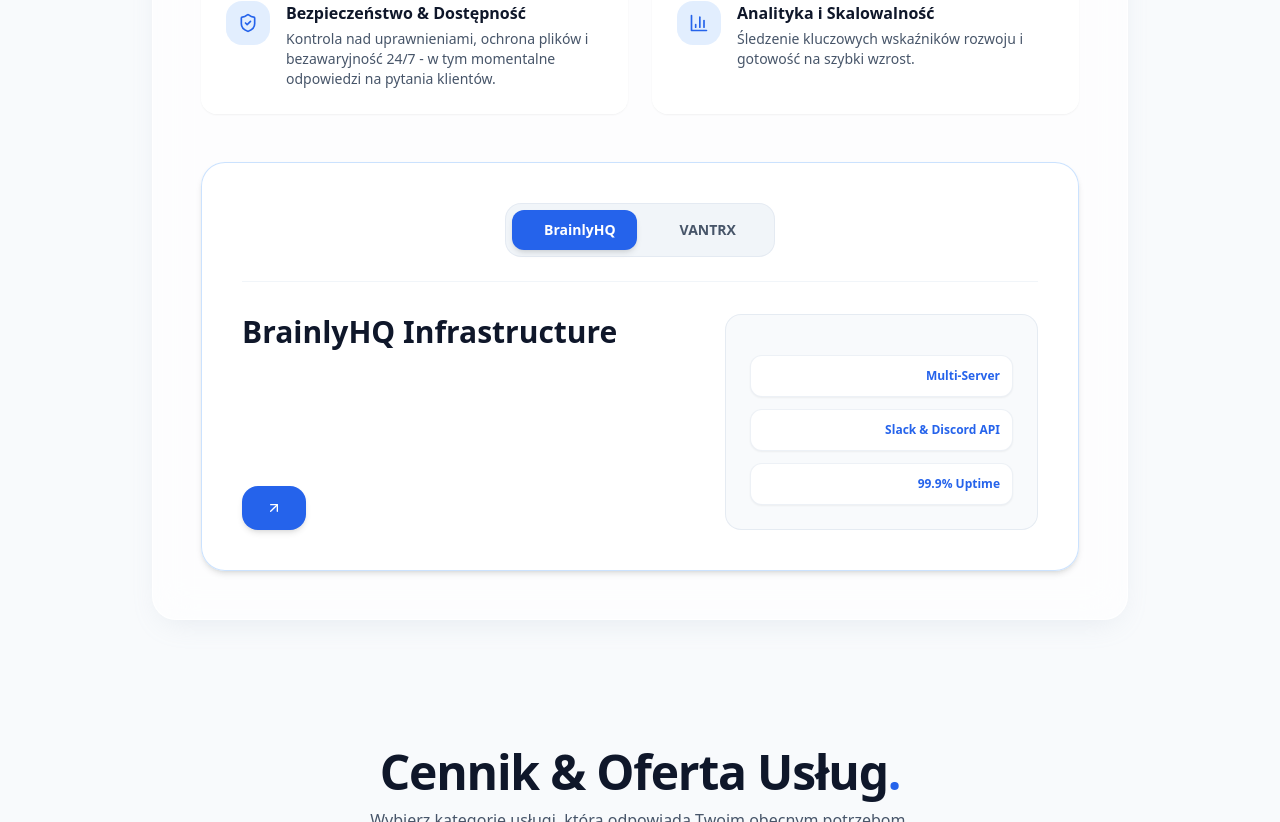
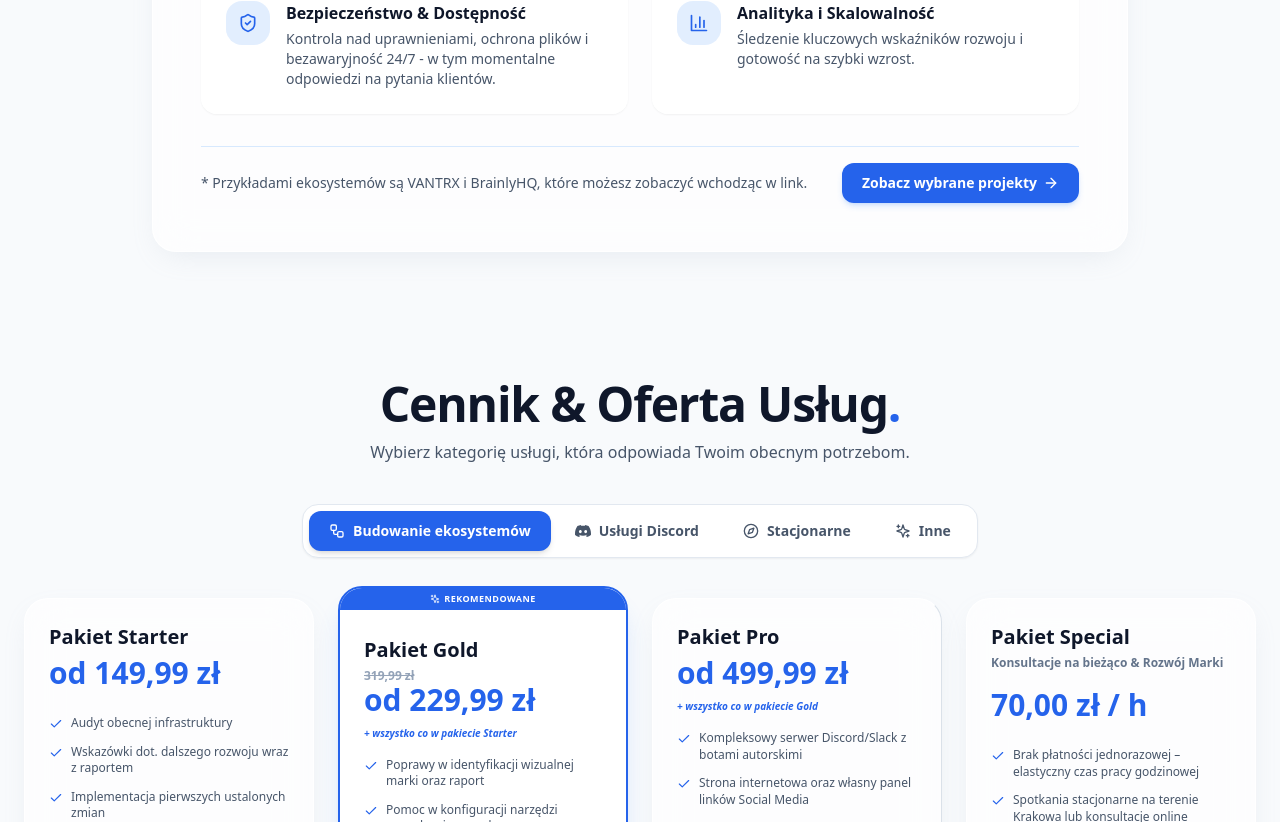
Before and after one commit to Ksperix/ksperix.dev, a Next.js app: page / in a window 1280 px wide. Shown: the part 3718-4540 px from the top of the page. Built offline with nearby package versions, Linux system fonts and the light colour scheme.

Commit message:
Refactor ecosystems section and remove unused data

```diff
--- a/src/app/page.js
+++ b/src/app/page.js
@@ -1,6 +1,7 @@
 'use client';
 
 import React, { useState, useEffect } from 'react';
+import Link from 'next/link';
 import { motion, useScroll, useTransform, AnimatePresence } from 'framer-motion';
 import {
   Server,
@@ -30,7 +31,8 @@
   Laptop,
   Compass,
   ArrowRight,
-  Sparkles
+  Sparkles,
+  Flame
 } from 'lucide-react';
 
 import pl from '../../messages/pl.json';
@@ -123,7 +125,6 @@
   const [activeSection, setActiveSection] = useState('hero');
   const [formData, setFormData] = useState({ name: '', email: '', subject: '', message: '' });
   const [status, setStatus] = useState('idle');
-  const [selectedEcosystem, setSelectedEcosystem] = useState('brainly');
   const [pricingCategory, setPricingCategory] = useState('ecosystems');
 
   const typewriterPhrases = t.Typewriter;
@@ -301,37 +302,6 @@
     { title: t.Ecosystems.p3_title, text: t.Ecosystems.p3_text, icon: ShieldCheck },
     { title: t.Ecosystems.p4_title, text: t.Ecosystems.p4_text, icon: BarChart3 }
   ];
-
-  const ecosystemData = {
-    brainly: {
-      title: "BrainlyHQ Infrastructure",
-      subtitle: t.Ecosystems.brainly_sub,
-      desc: t.Ecosystems.brainly_desc,
-      metrics: [
-        { label: t.Ecosystems.m1_label, value: "Multi-Server" },
-        { label: t.Ecosystems.m2_label, value: "Slack & Discord API" },
-        { label: t.Ecosystems.m3_label, value: "99.9% Uptime" }
-      ],
-      link: "https://discord.brainly.com/products",
-      btnText: t.Ecosystems.brainly_btn,
-      accentBg: "bg-blue-600",
-      accentText: "text-blue-600"
-    },
-    vantrx: {
-      title: "VANTRX Platform",
-      subtitle: t.Ecosystems.vantrx_sub,
-      desc: t.Ecosystems.vantrx_desc,
-      metrics: [
-        { label: t.Ecosystems.m4_label, value: t.Ecosystems.m4_val },
-        { label: t.Ecosystems.m5_label, value: "Private Vault" },
-        { label: t.Ecosystems.m6_label, value: t.Ecosystems.m6_val }
-      ],
-      link: "https://vantrx.pl",
-      btnText: t.Ecosystems.vantrx_btn,
-      accentBg: "bg-purple-600",
-      accentText: "text-purple-600"
-    }
-  };
 
   const specialTier = {
     title: t.Pricing.special_title,
@@ -562,7 +532,7 @@
         </div>
       </section>
 
-      {/* 4. SEKCJA KOMPETENCJE (USUNIĘTO SZARE ZNACZNIKI/TAGI) */}
+      {/* 4. SEKCJA KOMPETENCJE */}
       <section id="services" className="my-32 px-6 max-w-5xl mx-auto scroll-mt-28">
         <div className="mb-12">
           <h2 className="text-3xl sm:text-5xl font-black text-slate-900 tracking-tight">
@@ -603,7 +573,7 @@
         </div>
       </section>
 
-      {/* 5. SEKCJA PROJEKTÓW (NA CAŁĄ SZEROKOŚĆ - SIATKA BLOCZKÓW) */}
+      {/* 5. SEKCJA PROJEKTÓW */}
       <section id="showcase" className="my-32 px-6 max-w-7xl mx-auto scroll-mt-28">
         <div className="mb-12 text-center">
           <h2 className="text-3xl sm:text-5xl font-black text-slate-900 tracking-tight">
@@ -639,7 +609,7 @@
         </div>
       </section>
 
-      {/* 6. WYRÓŻNIONA SEKCJA EKOSYSTEMY */}
+      {/* 6. WYRÓŻNIONA SEKCJA EKOSYSTEMY (BEZ INTERAKTYWNYCH KART, Z GWIAZDKĄ I PRZYCISKIEM) */}
       <section id="ecosystems" className="my-32 px-6 max-w-5xl mx-auto scroll-mt-28">
         <div className="glass-card rounded-3xl p-8 sm:p-12 border border-blue-200/80 shadow-xl bg-blue-50/40 backdrop-blur-xl">
           <div className="mb-12">
@@ -651,7 +621,7 @@
             </p>
           </div>
 
-          <div className="grid sm:grid-cols-2 gap-6 mb-12">
+          <div className="grid sm:grid-cols-2 gap-6 mb-8">
             {ecosystemPillars.map((pillar, idx) => {
               const PillarIcon = pillar.icon;
               return (
@@ -671,82 +641,19 @@
             })}
           </div>
 
-          <div className="bg-white/90 rounded-3xl p-6 sm:p-10 border border-blue-200/80 shadow-md relative overflow-hidden">
-            <div className="flex justify-center border-b border-slate-100 pb-6 mb-8">
-              <div className="relative inline-flex p-1.5 rounded-2xl bg-slate-100 border border-slate-200/80 w-full sm:w-auto">
-                <button
-                  onClick={() => setSelectedEcosystem('brainly')}
-                  className={`relative z-10 px-8 py-2.5 rounded-xl text-xs sm:text-sm font-bold transition-colors cursor-pointer ${
-                    selectedEcosystem === 'brainly' ? 'text-white' : 'text-slate-600 hover:text-slate-900'
-                  }`}
-                >
-                  BrainlyHQ
-                </button>
-                <button
-                  onClick={() => setSelectedEcosystem('vantrx')}
-                  className={`relative z-10 px-8 py-2.5 rounded-xl text-xs sm:text-sm font-bold transition-colors cursor-pointer ${
-                    selectedEcosystem === 'vantrx' ? 'text-white' : 'text-slate-600 hover:text-slate-900'
-                  }`}
-                >
-                  VANTRX
-                </button>
+          {/* GWIAZDKA I ZAPROSZENIE DO PROJEKTÓW */}
+          <div className="pt-4 border-t border-blue-200/60 flex flex-col sm:flex-row sm:items-center justify-between gap-4">
+            <p className="text-xs sm:text-sm text-slate-600 font-medium">
+              {t.Ecosystems.examples_note}
+            </p>
+            <button
+              onClick={() => scrollToSection('showcase')}
+              className="px-5 py-2.5 rounded-xl bg-blue-600 hover:bg-blue-700 text-white font-semibold text-xs sm:text-sm transition-all shadow-md shadow-blue-500/20 shrink-0 inline-flex items-center gap-1.5 cursor-pointer"
+            >
+              {t.Ecosystems.examples_link} <ArrowRight className="w-4 h-4" />
+            </button>
+          </div>
 
-                <motion.div
-                  className={`absolute top-1.5 bottom-1.5 rounded-xl ${
-                    selectedEcosystem === 'brainly' ? 'bg-blue-600 shadow-md' : 'bg-purple-600 shadow-md'
-                  }`}
-                  initial={false}
-                  animate={{
-                    left: selectedEcosystem === 'brainly' ? '6px' : '50%',
-                    width: 'calc(50% - 9px)'
-                  }}
-                  transition={{ type: 'spring', stiffness: 400, damping: 35 }}
-                />
-              </div>
-            </div>
-
-            <AnimatePresence mode="wait">
-              <motion.div
-                key={selectedEcosystem}
-                initial={{ opacity: 0, x: 20 }}
-                animate={{ opacity: 1, x: 0 }}
-                exit={{ opacity: 0, x: -20 }}
-                transition={{ duration: 0.3 }}
-                className="grid lg:grid-cols-12 gap-8 items-stretch"
-              >
-                <div className="lg:col-span-7 flex flex-col justify-between items-start space-y-4">
-                  <div className="space-y-3">
-                    <h4 className="text-2xl sm:text-3xl font-black text-slate-900">{ecosystemData[selectedEcosystem].title}</h4>
-                    <p className="text-xs sm:text-sm font-semibold text-slate-500">{ecosystemData[selectedEcosystem].subtitle}</p>
-                    <p className="text-slate-600 text-sm leading-relaxed font-normal">
-                      {ecosystemData[selectedEcosystem].desc}
-                    </p>
-                  </div>
-
-                  <div className="pt-4 mt-auto">
-                    <a
-                      href={ecosystemData[selectedEcosystem].link}
-                      target="_blank"
-                      rel="noopener noreferrer"
-                      className={`px-6 py-3.5 rounded-2xl text-white font-semibold text-sm transition-all shadow-md inline-flex items-center gap-2 ${ecosystemData[selectedEcosystem].accentBg} hover:opacity-95`}
-                    >
-                      {ecosystemData[selectedEcosystem].btnText} <ArrowUpRight className="w-4 h-4" />
-                    </a>
-                  </div>
-                </div>
-
-                <div className="lg:col-span-5 grid grid-cols-1 gap-3 bg-slate-50 p-6 rounded-2xl border border-slate-200/80 h-full flex flex-col justify-center">
-                  <span className="text-xs font-bold uppercase tracking-wider text-slate-500 mb-1">{t.Ecosystems.metrics_title}</span>
-                  {ecosystemData[selectedEcosystem].metrics.map((m, i) => (
-                    <div key={i} className="flex items-center justify-between p-3 rounded-xl bg-white border border-slate-200/60 shadow-sm">
-                      <span className="text-xs font-semibold text-slate-600">{m.label}</span>
-                      <span className={`text-xs font-bold ${ecosystemData[selectedEcosystem].accentText}`}>{m.value}</span>
-                    </div>
-                  ))}
-                </div>
-              </motion.div>
-            </AnimatePresence>
-          </div>
         </div>
       </section>
 
@@ -887,7 +794,7 @@
                 </button>
               </div>
 
-              {/* 3. PAKIET PRO (Z KRESKĄ SEPARUJĄCĄ PO PRAWEJ STRONIE NA LG) */}
+              {/* 3. PAKIET PRO */}
               <div className="glass-card rounded-3xl p-6 border border-white/80 lg:border-r lg:border-r-slate-300/70 flex flex-col justify-between relative transition-all duration-300">
                 <div>
                   <h3 className="text-xl font-bold text-slate-900 mb-1">{pricingTiers[2].title}</h3>
@@ -1184,6 +1091,14 @@
           >
             <MessageSquare className="w-4 h-4" /> Discord
           </a>
+
+          {/* EASTER EGG: NIEPOPULARNE OPINIE */}
+          <Link
+            href="/opinie"
+            className="text-slate-500 hover:text-amber-600 transition-colors flex items-center gap-1.5 text-xs font-medium"
+          >
+            <Flame className="w-3.5 h-3.5 text-amber-500" /> {t.Footer.unpopular_opinions}
+          </Link>
         </div>
         <p>© {new Date().getFullYear()} ksperix.dev. All rights reserved.</p>
       </footer>
```
